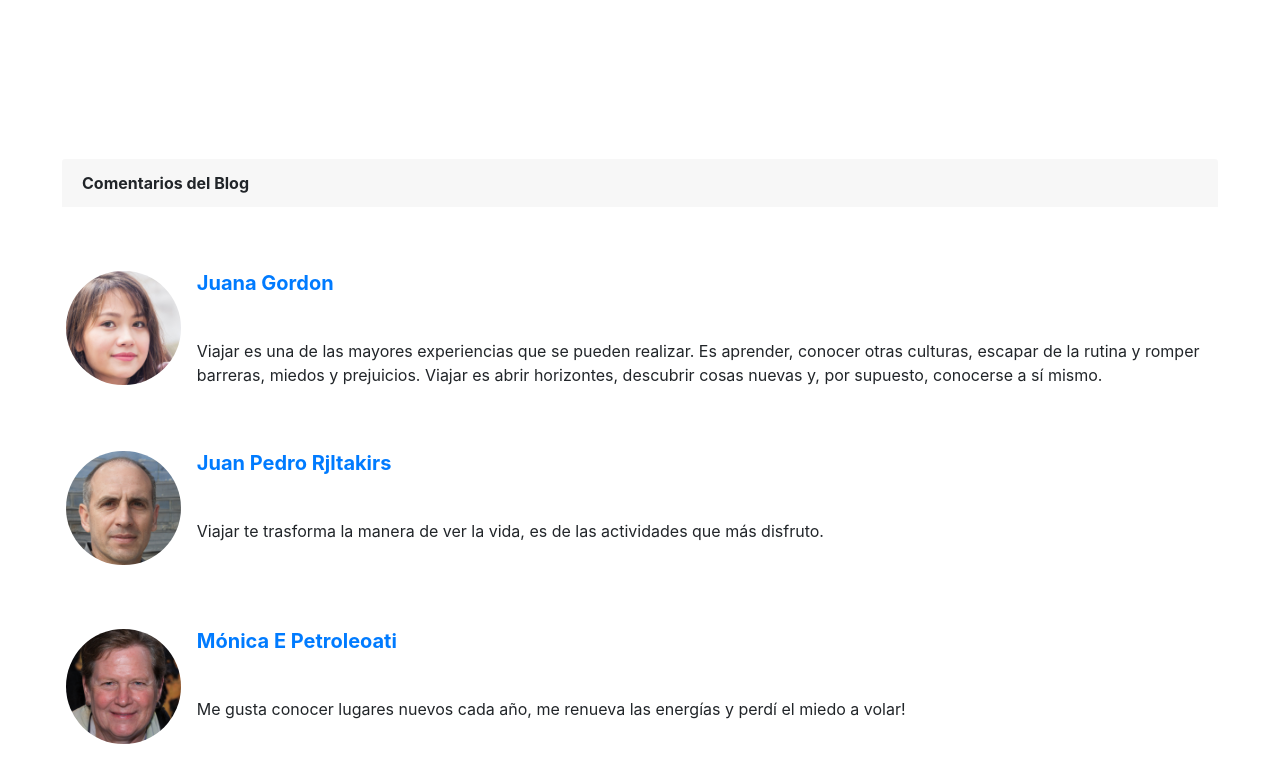
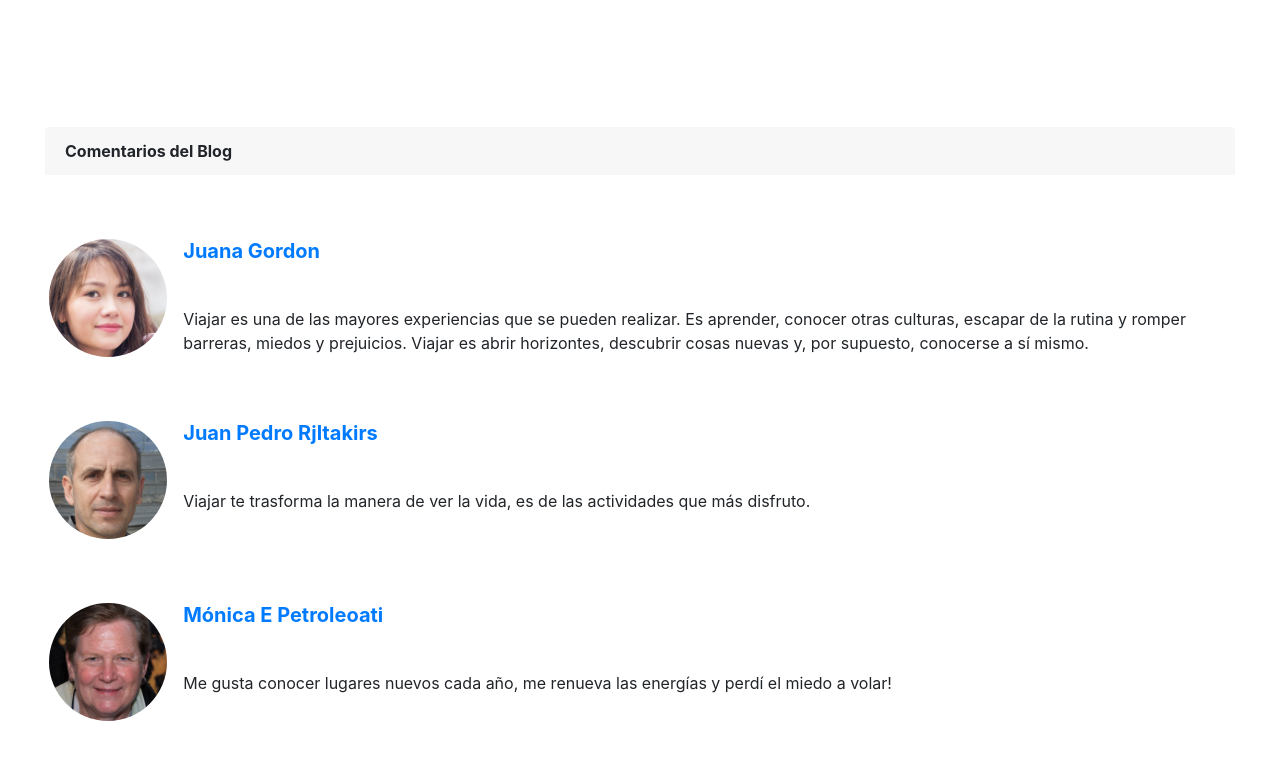
Before and after one commit to agustin-f/angular-site, an Angular app: page / in a window 1280 px wide. Shown: the part 2327-3110 px from the top of the page. Built offline with nearby package versions, Linux system fonts and the light colour scheme.

Commit message:
add padding

```diff
--- a/src/app/blog/blog.component.css
+++ b/src/app/blog/blog.component.css
@@ -11,5 +11,5 @@
 }
 
 .blog-padding{
-    padding: 2rem;
+    padding: 2-5rem;
 }
```
